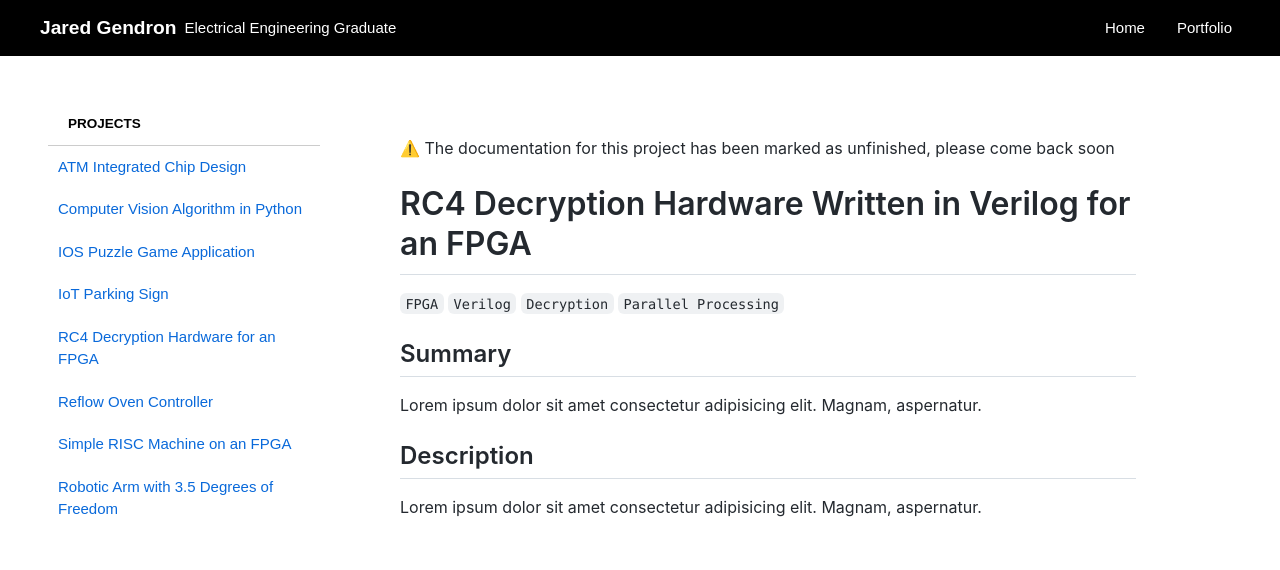
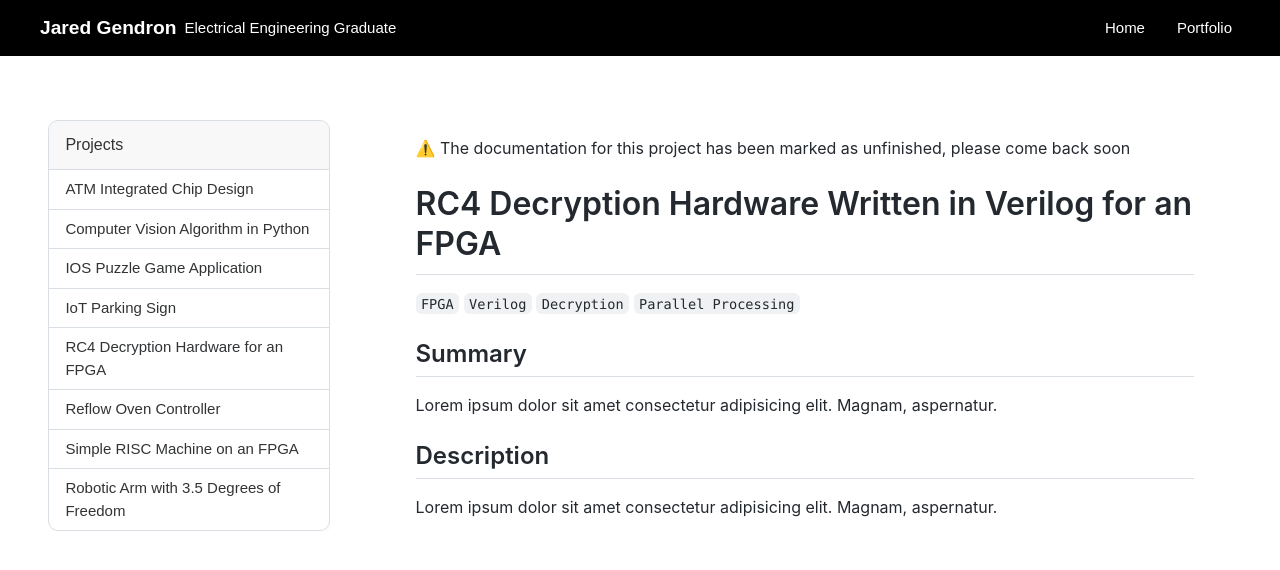
Before and after one commit to jaredgendron/jaredgendron.github.io, a Jekyll site: the page built from _projects/RC4Decryption.md, in a window 1280 px wide and 900 px high. Shown: the top 570 px of the window. Built offline with Jekyll 4.4.1, drawn with Linux system fonts in a browser that asks for light colours; nearby versions of some CDN libraries.

Commit message:
styled sidebar

```diff
--- a/_layouts/project.html
+++ b/_layouts/project.html
@@ -4,9 +4,8 @@ layout: layout
 
 <div class="wrapper">
   <div class=sidebar id="sidebar">
-    <h3>Projects</h3>
-    <nav>
-      <ul>
+    <div class="tabular-list">
+      <div class="header">Projects</div>
         {% assign projects = site.projects %}
         {% for project in projects %}
           <a href="{{ project.permalink }}">
@@ -15,8 +14,7 @@ layout: layout
             </li>
           </a>
         {% endfor %}
-      </ul>
-    </nav>
+    </div>
   </div>
   <div class="content">
     <div class="markdown-body">
--- a/_scss/_variables.scss
+++ b/_scss/_variables.scss
@@ -6,7 +6,7 @@ $link-hover: rgb(0, 123, 255);
 $small-width: 700px;
 $header-height: 3.5rem;
 
-$sidebar-width: 17rem;
+$sidebar-width: 25rem;
 $sidebar-color: white;
 $portfolio-background: #f2f2f2;
 $link-color: #0969da;
--- a/_scss/portfolio.scss
+++ b/_scss/portfolio.scss
@@ -2,7 +2,7 @@
   display: flex;
   align-items: flex-start;
   background-color: white;
-  // padding-top: $header-height;
+  padding-inline: .5vw;
 
   .image-container {
     display: flex;
@@ -18,7 +18,7 @@
   .content {
     margin-left: 3rem;
     min-height: 100vh;
-    width: 70%;
+    width: 100%;
     padding: 5rem;
     // box-shadow: 2px 0 2px -2px rgba(0, 0, 0, 0.2), -2px 0 2px -2px rgba(0, 0, 0, 0.2);
 
@@ -31,7 +31,7 @@
 
   .list {
     @extend .content;
-    width: 90vw;
+    width: 100%;
     margin-left: auto;
     margin-right: auto;
 
@@ -39,6 +39,7 @@
       width: 100vw;
       margin-right: none;
       margin-left: none;
+    }
   }
 
   .tabular-list{
@@ -73,7 +74,6 @@
       }
     }
   }
-  }
 
   .sidebar {
     position: -webkit-sticky; /* Safari */
@@ -83,57 +83,30 @@
     left: 3rem; /* Stick the sidebar to the left of the viewport */
     width: $sidebar-width;
     max-height: calc(100vh - $header-height*3);
-    overflow-y: auto; /* Enable scrolling if content overflows */
+    overflow-y: auto;
     transition: top 0.2s ease-in-out;
-    // border: solid rgb(221, 221, 221) 0.01rem;
-    // border-top-left-radius: 1rem;
-    // border-bottom-left-radius: 1rem;
-    // overflow: hidden;
     z-index: 1000;
-    // box-shadow: 0 0 2px rgba(0, 0, 0, 0.2); /* Add box shadow */
+    -ms-overflow-style: none;  /* IE and Edge */
+    scrollbar-width: none;  /* Firefox */
 
     @media all and (max-width: $small-width) {
       display: none;
     }
 
-    h2 {
-      margin: 0 0 1em 0;
-    }
+    // &::before{
+    //   width: 100%;
+    //   height: 30px;
+    //   background: linear-gradient(to bottom, transparent, rgba(255, 255, 255, 0.9));
+    // }
 
-    h3 {
-      // background-color: rgb(221, 221, 221);
-      color: black;
-      margin: 0;
-      padding: 0 20px;
-      font-weight: bold;
-      line-height: 3;
-      text-transform: uppercase;
-      font-size: 90%;
-      border-bottom: 1px solid #ccc; /* Add a solid border to the bottom */
-    }
+    // &::after{
+    //   width: 100%;
+    //   height: 30px;
+    //   background: linear-gradient(to top, transparent, rgba(255, 255, 255, 0.9));
+    // }
 
-    nav ul {
-      list-style: none;
-      padding: 0;
-      margin: 0;
-
-      a {
-        text-decoration: none;
-      }
-
-      li {
-        padding: 10px;
-        color: $link-color;
-        // background-color: $sidebar-color;
-        // margin-top: 0.2rem;
-        // border-bottom: 1px solid #ccc; /* Add a solid border to the bottom */
-
-        cursor: pointer;
-        &:hover {
-          // background-color: #f2f2f2;
-          text-decoration: underline;
+    &::-webkit-scrollbar {
+      display: none; /* Chrome, Safari, Opera */
     }
   }
 }
-  }
-}
```
Lines whose indentation alone changed are shown as unchanged.
